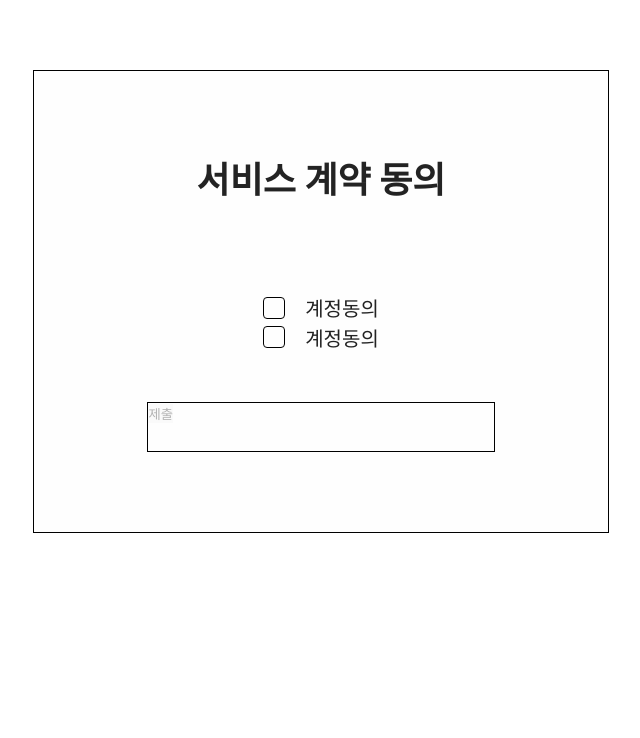
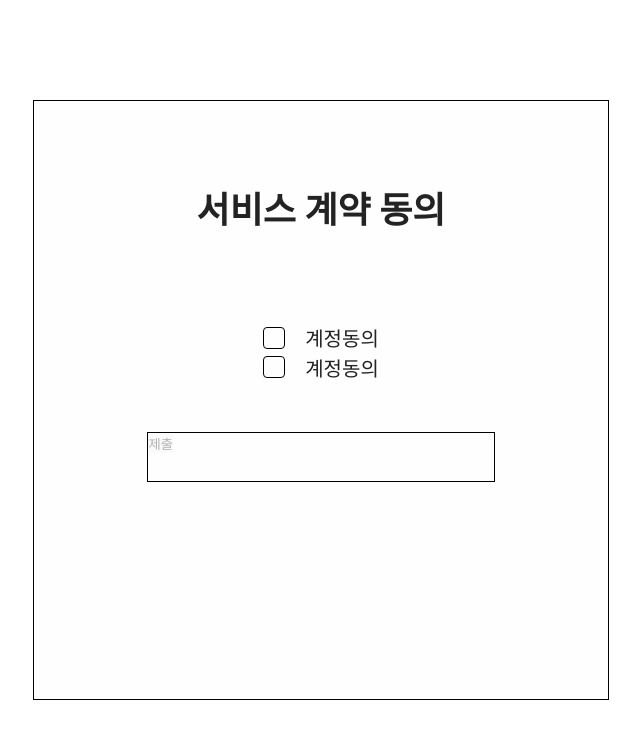
Before and after one commit to KimKW1007/k-log, a Next.js app in the folder front/: page /signup in a window 1280 px wide. Shown: the top 738 px of the page, without its empty margins (67-707 px from the left). Built offline with nearby package versions, Linux system fonts and the light colour scheme; a web font is replaced by a local one; what recoil-persist would draw is missing.

Commit message:
style : longin/ singup - index

```diff
--- a/front/pages/login/index.tsx
+++ b/front/pages/login/index.tsx
@@ -18,6 +18,7 @@ export default LoginPage;
 
 const LoginWrap = styled(AllCenterFlex)`
   width: 100%;
+  height:100%;
   padding:${({theme})=>theme.rem.p70}  ${({theme})=>theme.rem.p50} ;
 `;
 
--- a/front/pages/signup/index.tsx
+++ b/front/pages/signup/index.tsx
@@ -17,12 +17,14 @@ const SignUpPage: NextPage = () => {
 export default SignUpPage;
 const SignupWrap = styled(OnlyAlignCenterFlex)`
   width: 100%;
-  padding:${({ theme }) => theme.rem.p70}  ${({ theme }) => theme.rem.p100};
+  height:100%;
+  padding:${({ theme }) => theme.rem.p100}  ${({ theme }) => theme.rem.p100};
 `;
 
 const SignupInnerBox = styled.div`
   // 550px
   width: 36rem;
+  height:100%;
   border: 1px solid #000;
   padding: ${({ theme }) => theme.rem.p80} ${({ theme }) => theme.rem.p70} 0;
   background: #fefefe;
```
